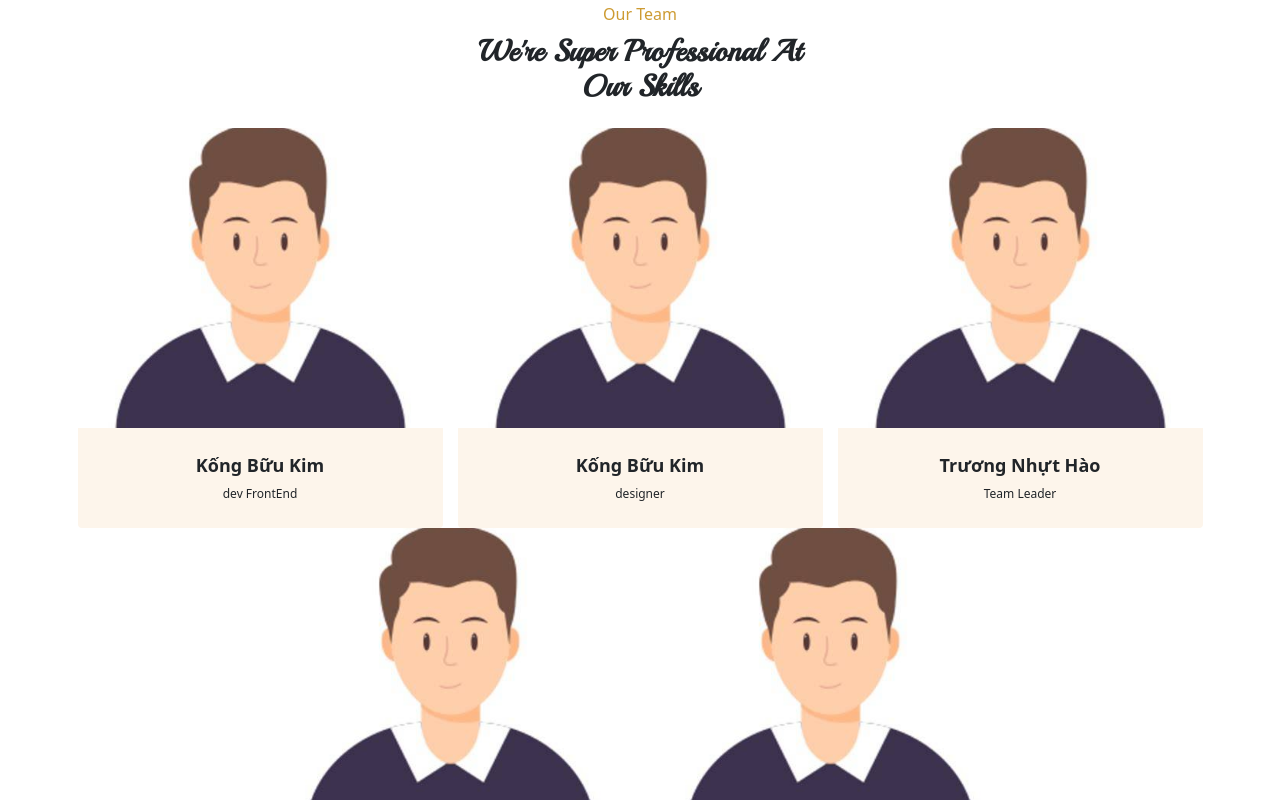
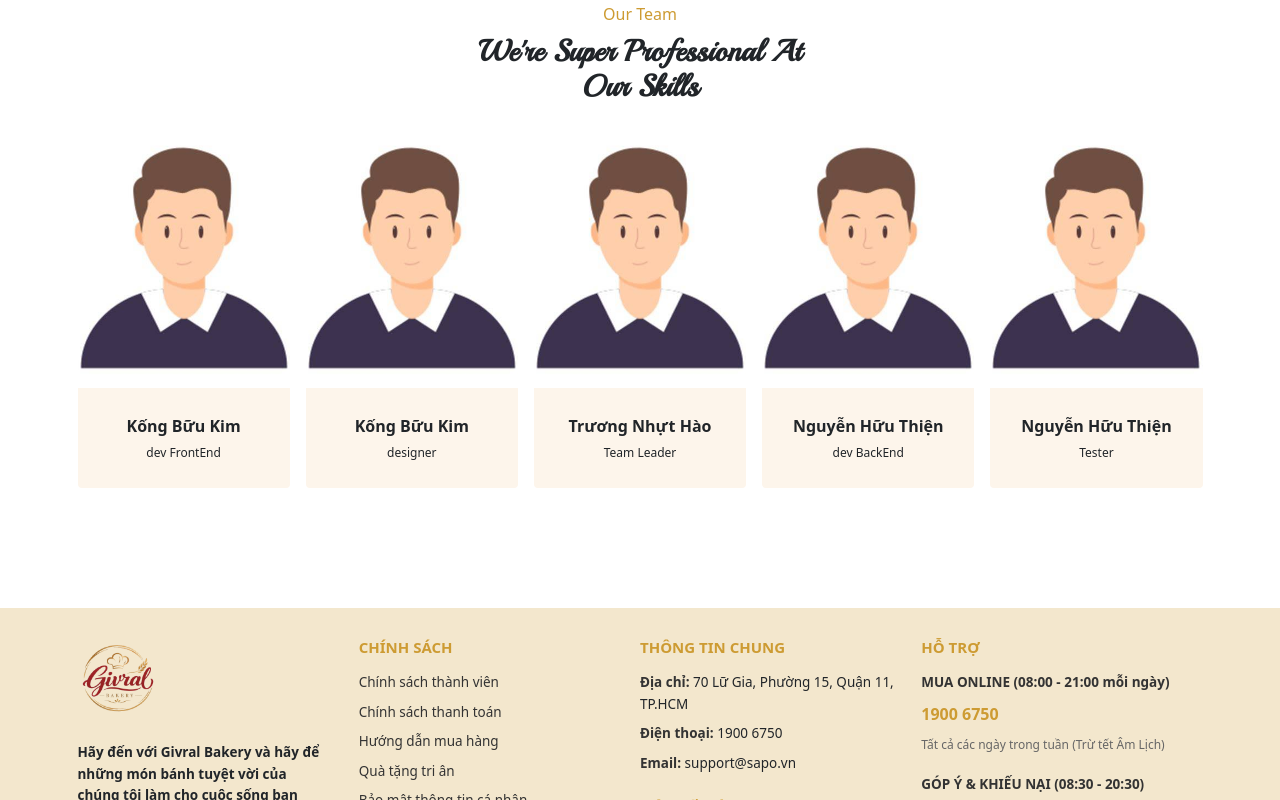
Before and after one commit to NhutHao30/klcn-web, a React (Vite) app: page /gioi-thieu in a window 1280 px wide. Shown: the part 840-1640 px from the top of the page. Built offline with nearby package versions, Linux system fonts and the light colour scheme; no server answers.

Commit message:
style(about): enforce all 5 team cards on single horizontal row

```diff
--- a/src/Pages/AboutPage.jsx
+++ b/src/Pages/AboutPage.jsx
@@ -44,13 +44,33 @@ const AboutPage = () => {
                             <div className="content-ourTeam-block mb-90">
                                 <p>Our Team</p>
                                 <span className="">We're Super Professional At Our Skills</span>
-                                <div className="row content-ourTeam-list" style={{ justifyContent: 'center' }}>
+                                <ul
+                                    className="content-ourTeam-list"
+                                    style={{
+                                        display: 'flex',
+                                        flexDirection: 'row',
+                                        flexWrap: 'nowrap',
+                                        justifyContent: 'center',
+                                        alignItems: 'stretch',
+                                        gap: '16px',
+                                        width: '100%',
+                                        padding: 0,
+                                        margin: '0 auto',
+                                        listStyle: 'none',
+                                        overflowX: 'auto'
+                                    }}
+                                >
                                     {/* 1. Kống Bữu Kim - dev FrontEnd */}
-                                    <li className="content-ourTeam-item content-ourTeam-item-js col-lg-2-4 col-md-4 col-11" onMouseEnter={(e) => { e.currentTarget.querySelector('.content-ourTeam-des-js').style.top = '-100%'; e.currentTarget.querySelector('.content-ourTeam-contact-js').style.top = '0'; }} onMouseLeave={(e) => { e.currentTarget.querySelector('.content-ourTeam-des-js').style.top = '0'; e.currentTarget.querySelector('.content-ourTeam-contact-js').style.top = '100%'; }}>
-                                        <img src="../../assets/IMG/avatar-user.jpg" alt="Kống Bữu Kim" className="content-ourTeam-img" />
+                                    <li
+                                        className="content-ourTeam-item content-ourTeam-item-js"
+                                        style={{ flex: '1 1 0', minWidth: '170px', maxWidth: '220px', margin: 0 }}
+                                        onMouseEnter={(e) => { e.currentTarget.querySelector('.content-ourTeam-des-js').style.top = '-100%'; e.currentTarget.querySelector('.content-ourTeam-contact-js').style.top = '0'; }}
+                                        onMouseLeave={(e) => { e.currentTarget.querySelector('.content-ourTeam-des-js').style.top = '0'; e.currentTarget.querySelector('.content-ourTeam-contact-js').style.top = '100%'; }}
+                                    >
+                                        <img src="../../assets/IMG/avatar-user.jpg" alt="Kống Bữu Kim" className="content-ourTeam-img" style={{ height: '260px', objectFit: 'cover' }} />
                                         <div className="content-ourTeam-info content-ourTeam-info-js">
                                             <div className="content-ourTeam-des content-ourTeam-des-js">
-                                                <div className="content-ourTeam-name">
+                                                <div className="content-ourTeam-name" style={{ fontSize: '1.6rem', whiteSpace: 'nowrap' }}>
                                                     Kống Bữu Kim
                                                 </div>
                                                 <div className="content-ourTeam-tast">
@@ -78,11 +98,16 @@ const AboutPage = () => {
                                     </li>
 
                                     {/* 2. Kống Bữu Kim - designer */}
-                                    <li className="content-ourTeam-item content-ourTeam-item-js col-lg-2-4 col-md-4 col-11" onMouseEnter={(e) => { e.currentTarget.querySelector('.content-ourTeam-des-js').style.top = '-100%'; e.currentTarget.querySelector('.content-ourTeam-contact-js').style.top = '0'; }} onMouseLeave={(e) => { e.currentTarget.querySelector('.content-ourTeam-des-js').style.top = '0'; e.currentTarget.querySelector('.content-ourTeam-contact-js').style.top = '100%'; }}>
-                                        <img src="../../assets/IMG/avatar-user.jpg" alt="Kống Bữu Kim" className="content-ourTeam-img" />
+                                    <li
+                                        className="content-ourTeam-item content-ourTeam-item-js"
+                                        style={{ flex: '1 1 0', minWidth: '170px', maxWidth: '220px', margin: 0 }}
+                                        onMouseEnter={(e) => { e.currentTarget.querySelector('.content-ourTeam-des-js').style.top = '-100%'; e.currentTarget.querySelector('.content-ourTeam-contact-js').style.top = '0'; }}
+                                        onMouseLeave={(e) => { e.currentTarget.querySelector('.content-ourTeam-des-js').style.top = '0'; e.currentTarget.querySelector('.content-ourTeam-contact-js').style.top = '100%'; }}
+                                    >
+                                        <img src="../../assets/IMG/avatar-user.jpg" alt="Kống Bữu Kim" className="content-ourTeam-img" style={{ height: '260px', objectFit: 'cover' }} />
                                         <div className="content-ourTeam-info content-ourTeam-info-js">
                                             <div className="content-ourTeam-des content-ourTeam-des-js">
-                                                <div className="content-ourTeam-name">
+                                                <div className="content-ourTeam-name" style={{ fontSize: '1.6rem', whiteSpace: 'nowrap' }}>
                                                     Kống Bữu Kim
                                                 </div>
                                                 <div className="content-ourTeam-tast">
@@ -109,12 +134,17 @@ const AboutPage = () => {
                                         </div>
                                     </li>
 
-                                    {/* 3. Trương Nhựt Hào - Team Leader (VÀO GIỮA) */}
-                                    <li className="content-ourTeam-item content-ourTeam-item-js col-lg-2-4 col-md-4 col-11" onMouseEnter={(e) => { e.currentTarget.querySelector('.content-ourTeam-des-js').style.top = '-100%'; e.currentTarget.querySelector('.content-ourTeam-contact-js').style.top = '0'; }} onMouseLeave={(e) => { e.currentTarget.querySelector('.content-ourTeam-des-js').style.top = '0'; e.currentTarget.querySelector('.content-ourTeam-contact-js').style.top = '100%'; }}>
-                                        <img src="../../assets/IMG/avatar-user.jpg" alt="Trương Nhựt Hào" className="content-ourTeam-img" />
+                                    {/* 3. Trương Nhựt Hào - Team Leader (VÀO CHÍNH GIỮA) */}
+                                    <li
+                                        className="content-ourTeam-item content-ourTeam-item-js"
+                                        style={{ flex: '1 1 0', minWidth: '170px', maxWidth: '220px', margin: 0 }}
+                                        onMouseEnter={(e) => { e.currentTarget.querySelector('.content-ourTeam-des-js').style.top = '-100%'; e.currentTarget.querySelector('.content-ourTeam-contact-js').style.top = '0'; }}
+                                        onMouseLeave={(e) => { e.currentTarget.querySelector('.content-ourTeam-des-js').style.top = '0'; e.currentTarget.querySelector('.content-ourTeam-contact-js').style.top = '100%'; }}
+                                    >
+                                        <img src="../../assets/IMG/avatar-user.jpg" alt="Trương Nhựt Hào" className="content-ourTeam-img" style={{ height: '260px', objectFit: 'cover' }} />
                                         <div className="content-ourTeam-info content-ourTeam-info-js">
                                             <div className="content-ourTeam-des content-ourTeam-des-js">
-                                                <div className="content-ourTeam-name">
+                                                <div className="content-ourTeam-name" style={{ fontSize: '1.6rem', whiteSpace: 'nowrap' }}>
                                                     Trương Nhựt Hào
                                                 </div>
                                                 <div className="content-ourTeam-tast">
@@ -142,11 +172,16 @@ const AboutPage = () => {
                                     </li>
 
                                     {/* 4. Nguyễn Hữu Thiện - dev BackEnd */}
-                                    <li className="content-ourTeam-item content-ourTeam-item-js col-lg-2-4 col-md-4 col-11" onMouseEnter={(e) => { e.currentTarget.querySelector('.content-ourTeam-des-js').style.top = '-100%'; e.currentTarget.querySelector('.content-ourTeam-contact-js').style.top = '0'; }} onMouseLeave={(e) => { e.currentTarget.querySelector('.content-ourTeam-des-js').style.top = '0'; e.currentTarget.querySelector('.content-ourTeam-contact-js').style.top = '100%'; }}>
-                                        <img src="../../assets/IMG/avatar-user.jpg" alt="Nguyễn Hữu Thiện" className="content-ourTeam-img" />
+                                    <li
+                                        className="content-ourTeam-item content-ourTeam-item-js"
+                                        style={{ flex: '1 1 0', minWidth: '170px', maxWidth: '220px', margin: 0 }}
+                                        onMouseEnter={(e) => { e.currentTarget.querySelector('.content-ourTeam-des-js').style.top = '-100%'; e.currentTarget.querySelector('.content-ourTeam-contact-js').style.top = '0'; }}
+                                        onMouseLeave={(e) => { e.currentTarget.querySelector('.content-ourTeam-des-js').style.top = '0'; e.currentTarget.querySelector('.content-ourTeam-contact-js').style.top = '100%'; }}
+                                    >
+                                        <img src="../../assets/IMG/avatar-user.jpg" alt="Nguyễn Hữu Thiện" className="content-ourTeam-img" style={{ height: '260px', objectFit: 'cover' }} />
                                         <div className="content-ourTeam-info content-ourTeam-info-js">
                                             <div className="content-ourTeam-des content-ourTeam-des-js">
-                                                <div className="content-ourTeam-name">
+                                                <div className="content-ourTeam-name" style={{ fontSize: '1.6rem', whiteSpace: 'nowrap' }}>
                                                     Nguyễn Hữu Thiện
                                                 </div>
                                                 <div className="content-ourTeam-tast">
@@ -174,11 +209,16 @@ const AboutPage = () => {
                                     </li>
 
                                     {/* 5. Nguyễn Hữu Thiện - Tester */}
-                                    <li className="content-ourTeam-item content-ourTeam-item-js col-lg-2-4 col-md-4 col-11" onMouseEnter={(e) => { e.currentTarget.querySelector('.content-ourTeam-des-js').style.top = '-100%'; e.currentTarget.querySelector('.content-ourTeam-contact-js').style.top = '0'; }} onMouseLeave={(e) => { e.currentTarget.querySelector('.content-ourTeam-des-js').style.top = '0'; e.currentTarget.querySelector('.content-ourTeam-contact-js').style.top = '100%'; }}>
-                                        <img src="../../assets/IMG/avatar-user.jpg" alt="Nguyễn Hữu Thiện" className="content-ourTeam-img" />
+                                    <li
+                                        className="content-ourTeam-item content-ourTeam-item-js"
+                                        style={{ flex: '1 1 0', minWidth: '170px', maxWidth: '220px', margin: 0 }}
+                                        onMouseEnter={(e) => { e.currentTarget.querySelector('.content-ourTeam-des-js').style.top = '-100%'; e.currentTarget.querySelector('.content-ourTeam-contact-js').style.top = '0'; }}
+                                        onMouseLeave={(e) => { e.currentTarget.querySelector('.content-ourTeam-des-js').style.top = '0'; e.currentTarget.querySelector('.content-ourTeam-contact-js').style.top = '100%'; }}
+                                    >
+                                        <img src="../../assets/IMG/avatar-user.jpg" alt="Nguyễn Hữu Thiện" className="content-ourTeam-img" style={{ height: '260px', objectFit: 'cover' }} />
                                         <div className="content-ourTeam-info content-ourTeam-info-js">
                                             <div className="content-ourTeam-des content-ourTeam-des-js">
-                                                <div className="content-ourTeam-name">
+                                                <div className="content-ourTeam-name" style={{ fontSize: '1.6rem', whiteSpace: 'nowrap' }}>
                                                     Nguyễn Hữu Thiện
                                                 </div>
                                                 <div className="content-ourTeam-tast">
@@ -204,7 +244,7 @@ const AboutPage = () => {
                                             </div>
                                         </div>
                                     </li>
-                                </div>
+                                </ul>
                             </div>
                         </div>
 
--- a/src/css/main.css
+++ b/src/css/main.css
@@ -2697,19 +2697,32 @@
 
 .content-ourTeam-block .content-ourTeam-list {
     list-style: none;
+    display: flex !important;
+    flex-direction: row !important;
+    flex-wrap: nowrap !important;
+    justify-content: center !important;
+    align-items: stretch !important;
+    gap: 16px !important;
+    width: 100% !important;
+    padding: 0 !important;
+    margin: 0 auto !important;
+    overflow-x: auto;
 }
 
 .content-ourTeam-item {
     border-radius: 6px;
-    width: 100%;
-    height: 400px;
+    flex: 1 1 0 !important;
+    min-width: 170px !important;
+    max-width: 220px !important;
+    width: auto !important;
+    height: 360px;
     display: flex !important;
     flex-direction: column;
     position: relative;
 }
 
 .content-ourTeam-img {
-    height: 300px;
+    height: 260px;
     width: 100%;
     border-top-left-radius: 6px;
     border-top-right-radius: 6px;
@@ -2789,11 +2802,14 @@
     width: 100%;
     height: 24px;
     line-height: 24px;
-    font-size: 1.8rem;
+    font-size: 1.6rem !important;
     font-weight: 700;
     color: var(--text-color);
     text-align: center;
-    margin-bottom: 8px;
+    margin-bottom: 6px;
+    white-space: nowrap;
+    overflow: hidden;
+    text-overflow: ellipsis;
 }
 
 .content-ourTeam-tast {
```
